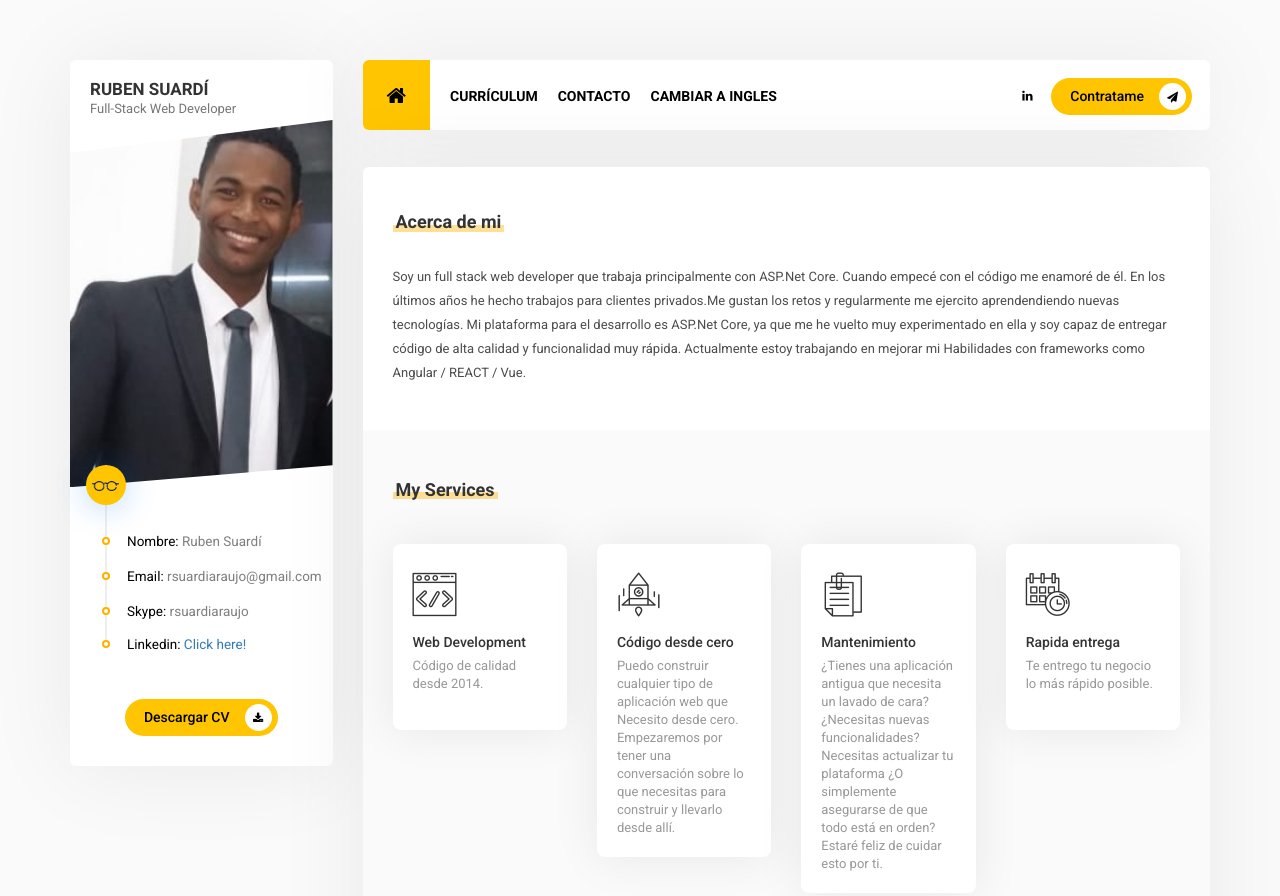
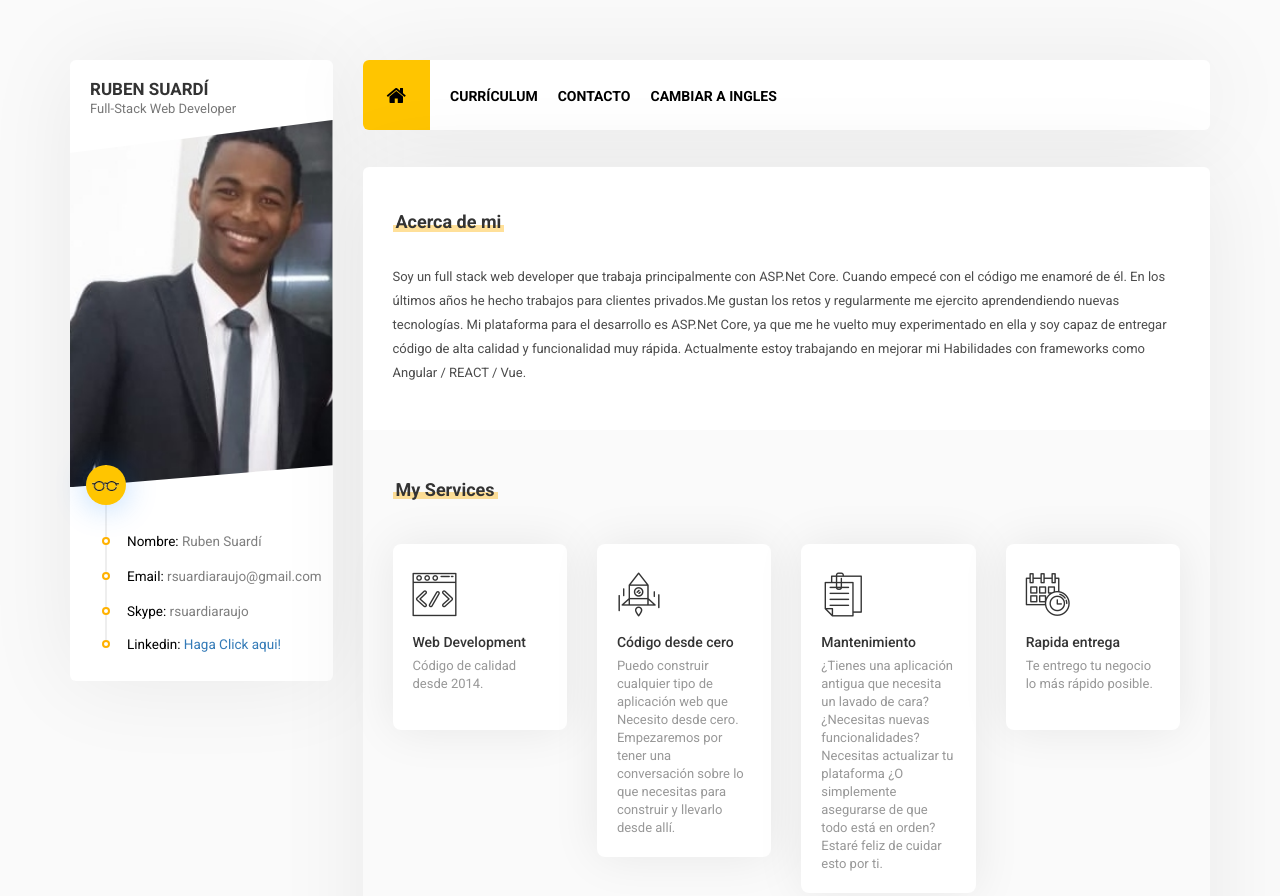
Before and after one commit to rsuardi/cv, a plain HTML site: page index-sp.html in a window 1280 px wide. Shown: the top 896 px of the page. Drawn offline with Linux system fonts and the light colour scheme.

Commit message:
Update index-sp.html
ocultando algunas secciones del codigo

```diff
--- a/index-sp.html
+++ b/index-sp.html
@@ -78,11 +78,11 @@
                             <p><span>Skype:</span> rsuardiaraujo</p>
                         </li>
                         <li>
-                            <p><span>Linkedin:</span> <a href="https://bit.ly/2ESWvbB">Click here!</a></p>
+                            <p><span>Linkedin:</span> <a onclick="window.open('https://bit.ly/2ESWvbB');">Haga Click aqui!</a></p>
                         </li>
                     </ul>
                     </ul>
-                    <div class="col-md-12">
+                    <div class="col-md-12" hidden>
                         <button class="site-btn icon">Descargar CV <i class="fa fa-download" aria-hidden="true"></i></button>
                     </div>
                 </div>
@@ -108,7 +108,7 @@
                                         <li class="tab"><a href="index.html">CAMBIAR A INGLES</a></li>
                                     </ul>
                                 </div>
-                                <div class="col-md-4 col-sm-4 col-xs-8 dynamic">
+                                <div class="col-md-4 col-sm-4 col-xs-8 dynamic" hidden>
                                     <a href="mailto:rsuardiaraujo@gmail.com" class="pull-right site-btn icon hidden-xs">Contratame
                                         <i class="fa fa-paper-plane" aria-hidden="true"></i></a>
                                     <div class="hamburger pull-right hidden-lg hidden-md"><i class="fa fa-bars"
@@ -360,7 +360,7 @@
                             <div id="contact">
                                 <div class="row">
                                     <!-- Contact Form -->
-                                    <section class="contact-form col-md-6 padding_30 padbot_45">
+                                    <section class="contact-form col-md-6 padding_30 padbot_45" hidden>
                                         <div class="section-title top_15 bottom_30"><span></span>
                                             <h2>Formulario de contacto</h2>
                                         </div>
```
